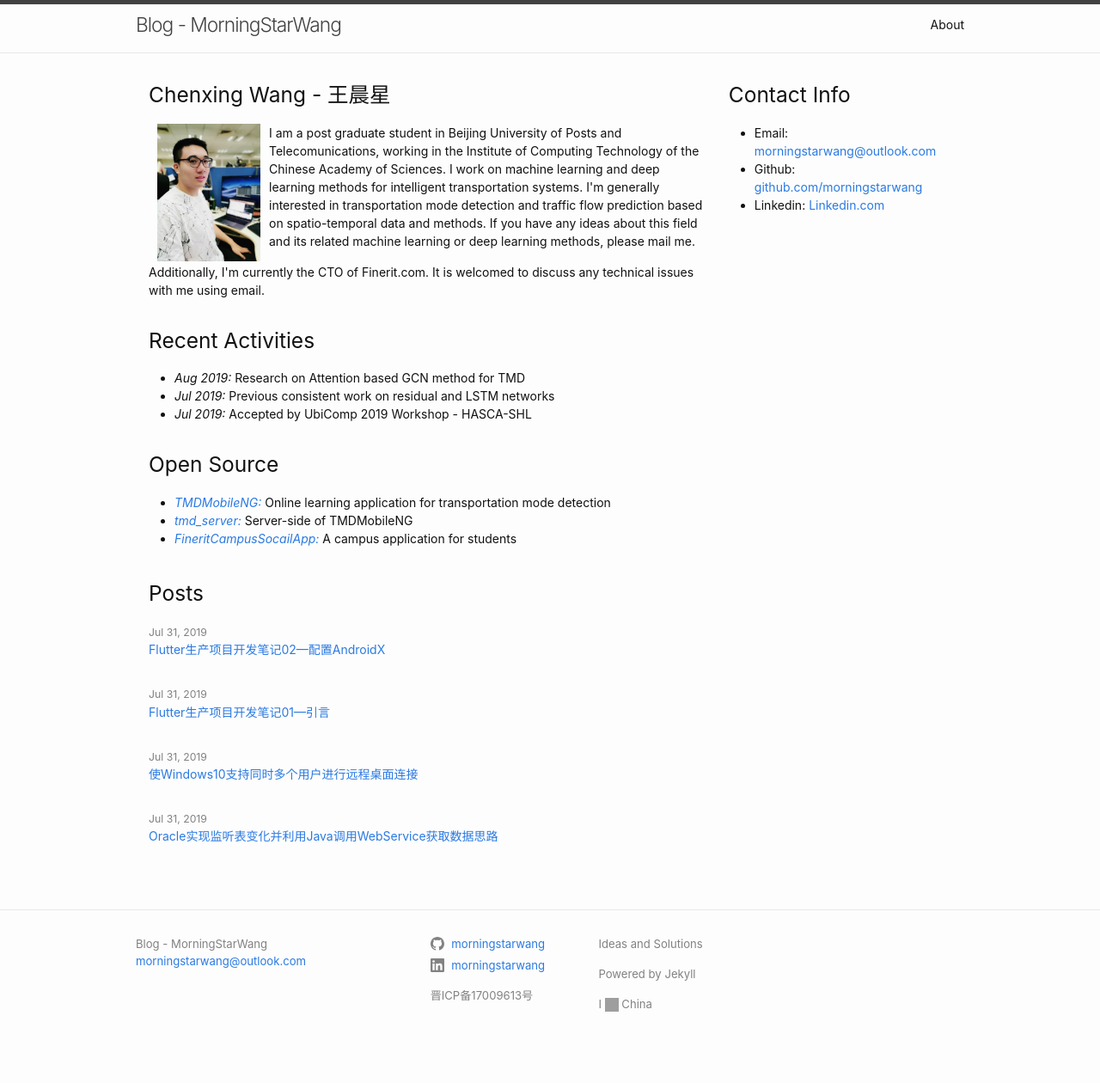
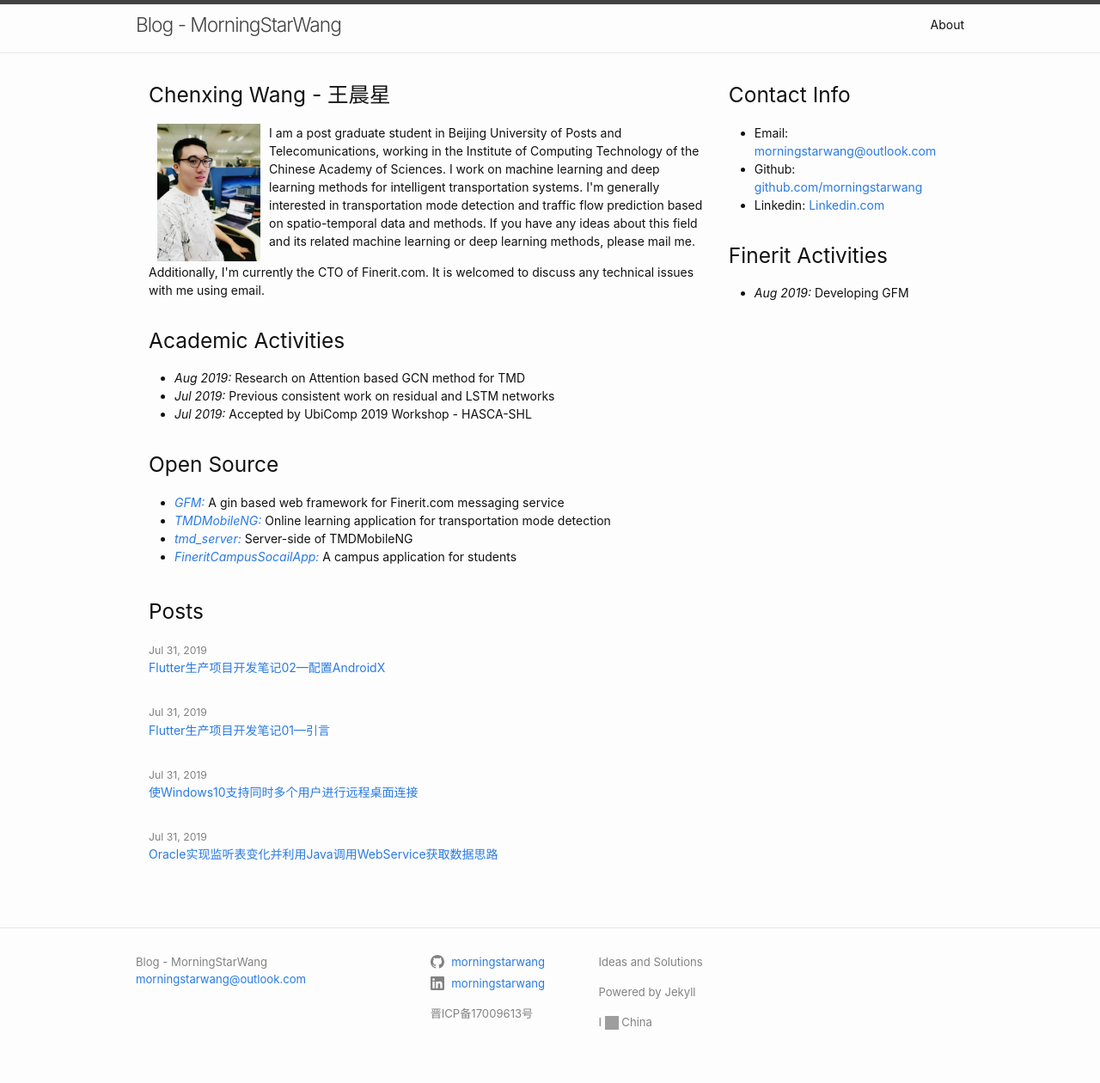
Before and after one commit to maxwang967/morningstarwang.github.io, a Jekyll site: the page built from index.md, in a window 1280 px wide. Shown: the whole page at 86% size. Built offline with Jekyll 4.4.1, drawn with Linux system fonts in a browser that asks for light colours; before the commit the page ends 1239 px from its top, so only the background shows below that; grey boxes are pictures that could not be loaded.

Commit message:
add finerit activities

```diff
--- a/_layouts/home.html
+++ b/_layouts/home.html
@@ -20,12 +20,15 @@ layout: default
                 I am a post graduate student in Beijing University of Posts and Telecomunications,
                 working in the Institute of Computing Technology of the Chinese Academy of Sciences.
                 I work on machine learning and deep learning methods for intelligent transportation systems.
-                        I'm generally interested in transportation mode detection and traffic flow prediction based on spatio-temporal data and methods.
-                        If you have any ideas about this field and its related machine learning or deep learning methods, please mail me.
+                I'm generally interested in transportation mode detection and traffic flow prediction based on
+                spatio-temporal data and methods.
+                If you have any ideas about this field and its related machine learning or deep learning methods, please
+                mail me.
               </p>
 
               <p style="margin-top: 10px">
-                        Additionally, I'm currently the CTO of Finerit.com. It is welcomed to discuss any technical issues with me using email.
+                Additionally, I'm currently the CTO of Finerit.com. It is welcomed to discuss any technical issues with
+                me using email.
               </p>
             </div>
           </article>
@@ -33,7 +36,7 @@ layout: default
         </div>
 
         <div class="left-col">
-            <h2 class="post-list-heading">Recent Activities</h2>
+          <h2 class="post-list-heading">Academic Activities</h2>
           <article class="post h-entry" itemscope="" itemtype="http://schema.org/BlogPosting">
             <div class="post-content e-content" itemprop="articleBody">
               <ul>
@@ -50,9 +53,14 @@ layout: default
           <article class="post h-entry" itemscope="" itemtype="http://schema.org/BlogPosting">
             <div class="post-content e-content" itemprop="articleBody">
               <ul>
-                  <li><i><a href="https://github.com/morningstarwang/TMDMobileNG">TMDMobileNG: </a></i>Online learning application for transportation mode detection</li>
-                  <li><i><a href="https://github.com/morningstarwang/tmd_server">tmd_server: </a></i>Server-side of TMDMobileNG</li>
-                  <li><i><a href="https://github.com/morningstarwang/flutter_campus_social_app">FineritCampusSocailApp: </a></i>A campus application for students</li>
+                <li><i><a href="https://github.com/morningstarwang/go-finerit-messaging">GFM: </a></i>A gin based web framework for Finerit.com messaging service</li>
+
+                <li><i><a href="https://github.com/morningstarwang/TMDMobileNG">TMDMobileNG: </a></i>Online learning
+                  application for transportation mode detection</li>
+                <li><i><a href="https://github.com/morningstarwang/tmd_server">tmd_server: </a></i>Server-side of
+                  TMDMobileNG</li>
+                <li><i><a href="https://github.com/morningstarwang/flutter_campus_social_app">FineritCampusSocailApp:
+                    </a></i>A campus application for students</li>
               </ul>
             </div>
           </article>
@@ -86,7 +94,6 @@ layout: default
     </div>
 
     <div class="main-col main-col-2">
-
       <h2 class="post-list-heading">Contact Info</h2>
       <article class="post h-entry" itemscope="" itemtype="http://schema.org/BlogPosting">
         <div class="post-content e-content" itemprop="articleBody">
@@ -98,6 +105,14 @@ layout: default
         </div>
       </article>
 
+      <h2 class="post-list-heading">Finerit Activities</h2>
+      <article class="post h-entry" itemscope="" itemtype="http://schema.org/BlogPosting">
+        <div class="post-content e-content" itemprop="articleBody">
+          <ul>
+            <li><i>Aug 2019: </i>Developing GFM</li>
+          </ul>
+        </div>
+      </article>
     </div>
   </div>
 </div>
```
Lines whose indentation alone changed are shown as unchanged.
